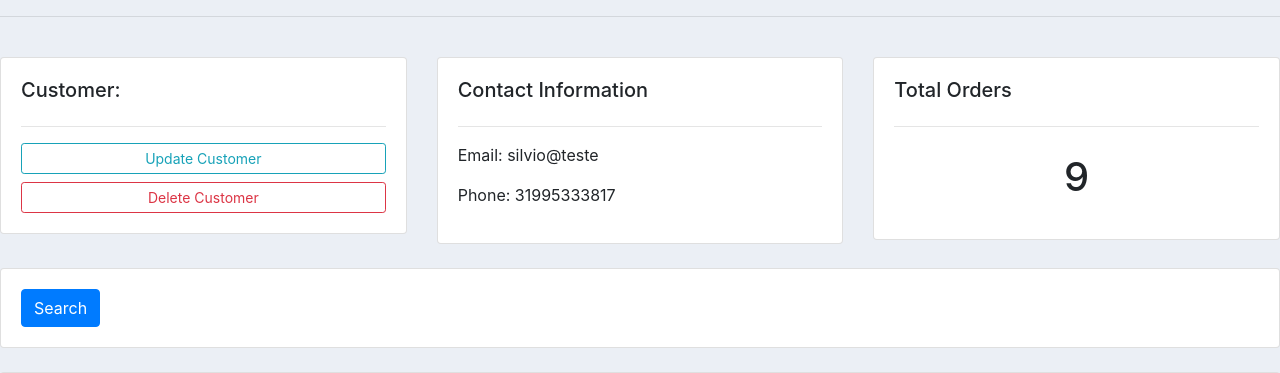
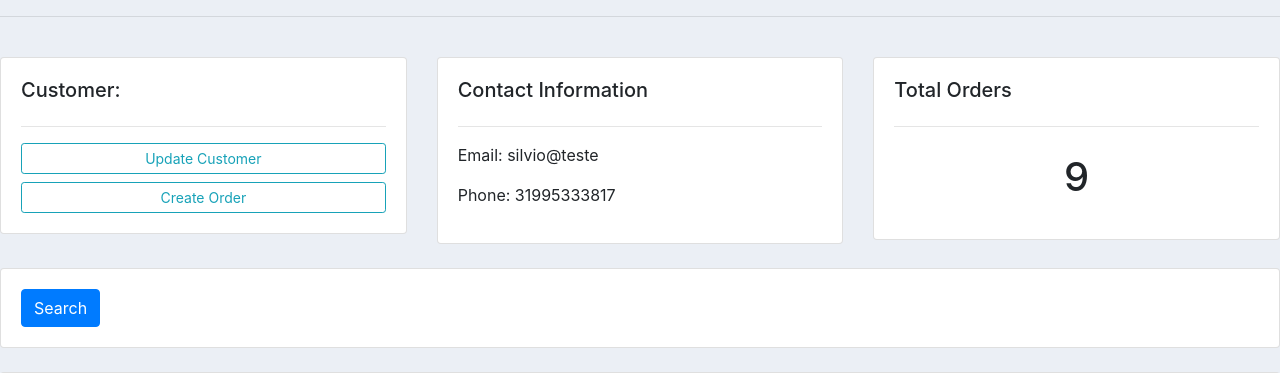
Before and after one commit to silviotassini/crm, a Django app: page /customer/1/ in a window 1280 px wide. Shown: the part 64-437 px from the top of the page. Run offline with Django 3.2, Linux system fonts and the light colour scheme; data comes from the database, SQL or seed files in the repository; both versions use the stored data as it was after the commit.

Commit message:
inline form, formset

```diff
--- a/accounts/templates/accounts/customer.html
+++ b/accounts/templates/accounts/customer.html
@@ -10,7 +10,7 @@
 			<h5>Customer:</h5>
 			<hr>
 			<a class="btn btn-outline-info  btn-sm btn-block" href="">Update Customer</a>
-			<a class="btn btn-outline-danger  btn-sm btn-block" href="">Delete Customer</a>
+			<a class="btn btn-outline-info  btn-sm btn-block" href="{% url 'create_order' customer.id %}">Create Order</a>
 
 		</div>
 	</div>
--- a/accounts/templates/accounts/dashboard.html
+++ b/accounts/templates/accounts/dashboard.html
@@ -33,7 +33,7 @@
 		<h5>LAST 5 ORDERS</h5>
 		<hr>
 		<div class="card card-body">
-			<a class="btn btn-primary  btn-sm btn-block" href="{% url 'create_order' %}">Create Order</a>
+
 			<table class="table table-sm">
 				<tr>
 					<th>Product</th>
--- a/accounts/urls.py
+++ b/accounts/urls.py
@@ -6,7 +6,7 @@ urlpatterns = [
     path('products/', views.products, name="products"),
     path('customer/<str:pk>/', views.customer, name="customer"),
 
-    path('create_order/', views.createOrder, name="create_order"),
+    path('create_order/<str:pk>/', views.createOrder, name="create_order"),
     path('update_order/<str:pk>/', views.updateOrder, name="update_order"),
     path('delete_order/<str:pk>/', views.deleteOrder, name="delete_order"),
 ]
--- a/accounts/views.py
+++ b/accounts/views.py
@@ -1,5 +1,6 @@
 from django.shortcuts import render, redirect
 from django.http import HttpResponse
+from django.forms import inlineformset_factory
 from .models import *
 from .forms import OrderForm
 
@@ -25,8 +26,10 @@ def customer(request, pk):
     context = {'customer':customer,'orders':orders,'total_orders':total_orders}
     return render(request, 'accounts/customer.html',context)
 
-def createOrder(request):
-    form = OrderForm()
+def createOrderX(request, pk):
+    #option for one form
+    customer = Customer.objects.get(id=pk)
+    form = OrderForm(initial={'customer':customer})
     if request.method == "POST":
        # print("printing : ", request.POST)
        form = OrderForm(request.POST)
@@ -35,6 +38,22 @@ def createOrder(request):
            return redirect('/')
 
     context = {'form':form}
+    return render(request, 'accounts/order_form.html', context)
+
+def createOrder(request, pk):
+    OrderFormSet = inlineformset_factory(Customer, Order, fields=['product','status'], extra=4)
+    customer = Customer.objects.get(id=pk)
+    formset = OrderFormSet(queryset=Order.objects.none(), instance=customer)
+    if request.method == "POST":
+       # print("printing : ", request.POST)
+       formset = OrderFormSet(request.POST, instance=customer)
+       if formset.is_valid():
+           formset.save()
+           return redirect('/')
+       else:
+           print(request.POST)
+
+    context = {'formset':formset}
     return render(request, 'accounts/order_form.html', context)
 
 def updateOrder(request, pk):
```
Also changed, not shown: accounts/templates/accounts/order_form.html (+5 -2 lines), db.sqlite3.
